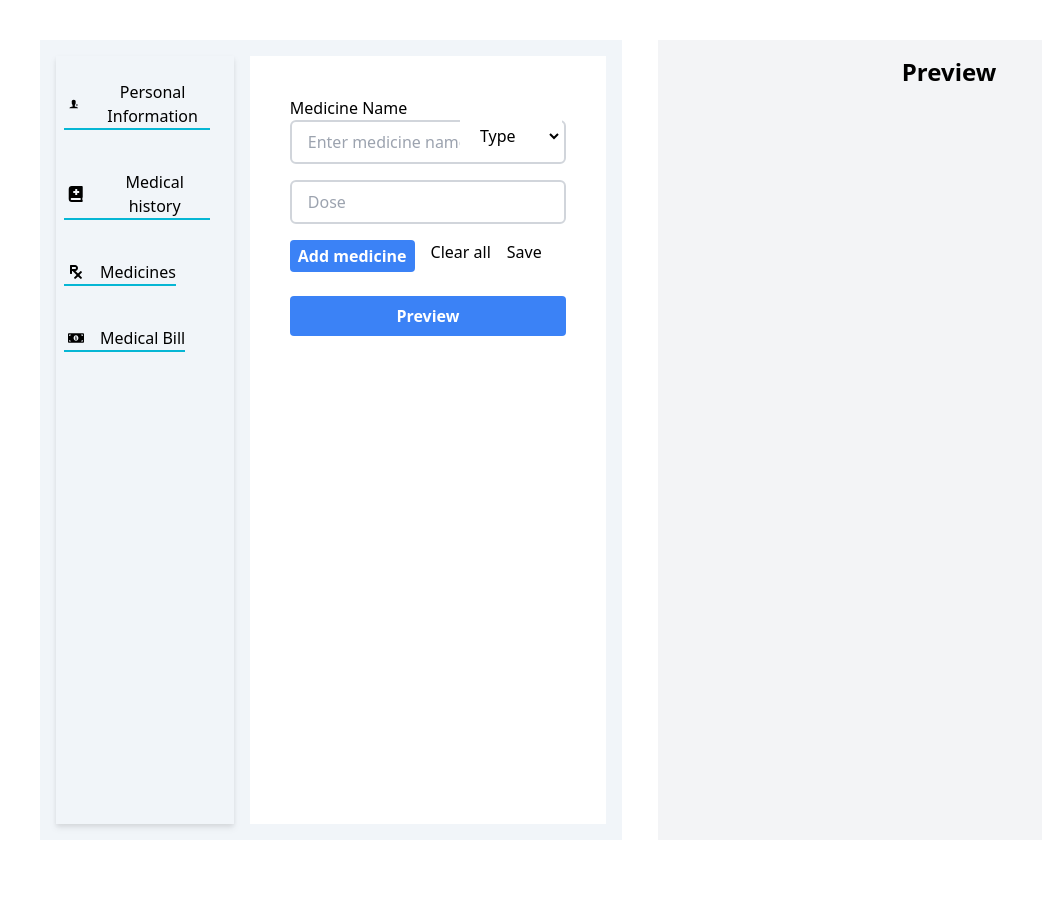
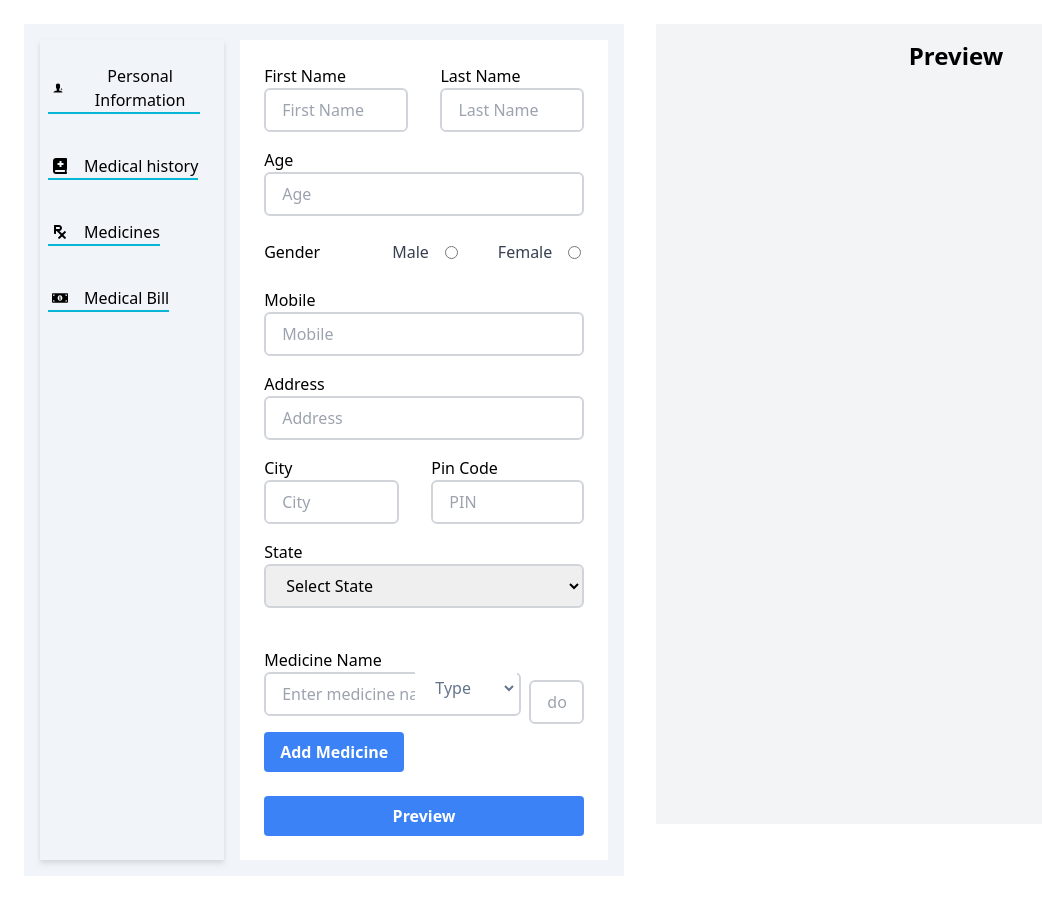
Before and after one commit to affu72/Medical-report, a React (Create React App) app: page / in a window 1280 px wide. Shown: the whole page, without its empty margins (0-1042 px from the left). Built offline with nearby package versions, Linux system fonts and the light colour scheme.

Commit message:
render form on tab click

```diff
--- a/src/App.tsx
+++ b/src/App.tsx
@@ -1,9 +1,8 @@
-import React from "react";
 import Pages from "./components/Pages";
 
 function App() {
   return (
-    <div className="">
+    <div>
       <Pages></Pages>
     </div>
   );
--- a/src/components/InputForms.tsx
+++ b/src/components/InputForms.tsx
@@ -4,36 +4,20 @@ import Input from "./MyComponents/Input";
 import PersonalInformation from "./PersonalInformation";
 import Medicines from "./Medicines";
 
-// interface IProp {
-//   inputs: InterfaceInputs;
-//   handleInputChange: (
-//     event: React.ChangeEvent<HTMLInputElement | HTMLTextAreaElement>
-//   ) => void;
-//   generateReport: (event: FormEvent<HTMLFormElement>) => void;
-// }
+interface IProp {
+  // inputs: InterfaceInputs;
+  inputs: [boolean, boolean, boolean, boolean];
+  // handleInputChange: (
+  //   event: React.ChangeEvent<HTMLInputElement | HTMLTextAreaElement>
+  // ) => void;
+  // generateReport: (event: FormEvent<HTMLFormElement>) => void;
+}
 
-function InputForms() {
-  // type SideBarTuples = [boolean, boolean, boolean, boolean];
-
-  // const sideBarTuples: SideBarTuples = [true, false, false, false];
-
-  // const [showForm, setShowForm] = useState<SideBarTuples>(sideBarTuples);
-
-  // const showFormHandler = (event: React.MouseEvent<HTMLButtonElement>) => {
-  //   setShowForm((prev) => {
-  //     const list = prev;
-
-  //     for (let i = 0; i < list.length; i++) list[i] = false;
-
-  //     list[+event.currentTarget.value] = true;
-
-  //     return list;
-  //   });
-  // };
-
+function InputForms(props: IProp) {
+  console.log(props.inputs);
   return (
-    <form className="bg-white flex flex-col gap-6 p-10 basis-2/3">
-      {/* <PersonalInformation></PersonalInformation> */}
+    <form className="bg-white flex flex-col gap-6 p-6 basis-2/3">
+      <PersonalInformation></PersonalInformation>
       <Medicines />
 
       <button
--- a/src/components/MainPage.tsx
+++ b/src/components/MainPage.tsx
@@ -4,17 +4,32 @@ import InputForms from "./InputForms";
 import { InterfaceInputs } from "../Modal/Interfaces";
 
 function MainPage() {
-  const showFormHandler = () => {
-    console.log("shown");
+  type SideBarTuples = [boolean, boolean, boolean, boolean];
+
+  const sideBarTuples: SideBarTuples = [true, false, false, false];
+
+  const [showForm, setShowForm] = useState<SideBarTuples>(sideBarTuples);
+
+  const showFormHandler = (event: React.MouseEvent<HTMLButtonElement>) => {
+    setShowForm((prev) => {
+      const list = prev;
+
+      for (let i = 0; i < list.length; i++) list[i] = false;
+
+      list[+event.currentTarget.value] = true;
+
+      return list;
+    });
   };
+
   return (
     <div className="w-1/2 flex gap-4 bg-slate-100 p-4">
       <SideNav onNavClick={showFormHandler} />
       <InputForms
-      // inputs={inputs}
-      // handleInputChange={handleInputChange}
-      // generateReport={generateReport}
-      // ontabClick =
+        // inputs={inputs}
+        // handleInputChange={handleInputChange}
+        // generateReport={generateReport}
+        inputs={showForm}
       ></InputForms>
     </div>
   );
--- a/src/components/Medicines.tsx
+++ b/src/components/Medicines.tsx
@@ -1,6 +1,7 @@
 import React, { useState } from "react";
 import Input from "./MyComponents/Input";
 import MedicineInput from "./MyComponents/MedicineInput";
+import Button from "./MyComponents/Button";
 
 export interface IMedicine {
   name: string;
@@ -48,39 +49,43 @@ const Medicines = () => {
   return (
     <div>
       {medicines.map((medicine, index) => (
-        <div key={index}>
+        <div key={index} className="flex items-center gap-2">
           <MedicineInput />
 
-          <div className="flex items-center gap-8">
-            <Input
-              type="text"
-              placeholder="Dose"
-              name="dose"
-              value={medicine.dose}
-              // onChange={(e) => handleInputChange(e, index)}
-            />
-          </div>
+          <input
+            type="text"
+            placeholder="dose"
+            className={`border-2 border-gray-300 py-2 px-4 rounded-md w-1/5 mt-6`}
+          />
 
           {medicines.length !== 1 && (
-            <span
-              className="remove-button button"
+            <Button
+              type="button"
+              value="x"
+              margin={6}
+              bgColor="red"
               // onClick={() => handleRemoveClick(index)}
-            >
-              Remove
-            </span>
+            />
           )}
         </div>
       ))}
 
       <div className="flex gap-4">
-        <span
-          className="bg-blue-500 hover:bg-blue-700 text-white font-bold py-1 px-2 rounded"
+        <Button
+          type="button"
+          value="Add Medicine"
+          bgColor="blue"
           onClick={addMedicine}
-        >
-          Add medicine
-        </span>
-        <span onClick={handleClearClick}>Clear all</span>
-        <span>Save</span>
+        />
+
+        <Button
+          type="button"
+          bgColor="yellow"
+          value="Clear All"
+          onClick={handleClearClick}
+        />
+
+        {/* <span>Save</span> */}
       </div>
     </div>
   );
--- /dev/null
+++ b/src/components/MyComponents/Button.tsx
@@ -0,0 +1,32 @@
+import React from "react";
+
+interface PropButton<T> {
+  value: string;
+  bgColor: string;
+  color?: string;
+  onClick?: () => void;
+  type?: T;
+  margin?: number;
+}
+
+type buttonType = "button" | "submit" | "reset";
+
+const Button: React.FC<PropButton<buttonType>> = ({
+  value,
+  bgColor,
+  type,
+  onClick,
+  margin = 0,
+}) => {
+  return (
+    <button
+      type={type}
+      className={`bg-${bgColor}-500 hover:bg-${bgColor}-700 text-white font-bold py-2 px-4 rounded mt-${margin}`}
+      onClick={onClick}
+    >
+      {value}
+    </button>
+  );
+};
+
+export default Button;
--- a/src/components/MyComponents/Input.tsx
+++ b/src/components/MyComponents/Input.tsx
@@ -1,4 +1,4 @@
-import React from "react";
+import React, { FC } from "react";
 
 interface InputProps {
   label?: string;
@@ -7,15 +7,21 @@ interface InputProps {
   type?: string;
   value?: string;
   id?: string;
+  basis?: number;
 }
 
-function Input({ label, type = "text", placeholder, name }: InputProps) {
+const Input: React.FC<InputProps> = ({
+  label,
+  type = "text",
+  placeholder,
+  name,
+  basis = "auto",
+}) => {
   return (
-    <div className="w-full mb-4">
+    <div className="mb-4">
       <label htmlFor="name">{label}</label>
-
       <input
-        className="border-2 border-gray-300 py-2 px-4 w-full rounded-md"
+        className={`border-2 border-gray-300 py-2 px-4 w-full rounded-md basis-${basis}`}
         type={type}
         name={name}
         id="name"
@@ -23,6 +29,6 @@ function Input({ label, type = "text", placeholder, name }: InputProps) {
       />
     </div>
   );
-}
+};
 
 export default Input;
--- a/src/components/MyComponents/MedicineInput.tsx
+++ b/src/components/MyComponents/MedicineInput.tsx
@@ -5,7 +5,7 @@ interface MedicineInputProps {
   label?: string;
 }
 
-const MedicineInput: React.FC<MedicineInputProps> = ({ label }) => {
+const MedicineInput: React.FC<MedicineInputProps> = () => {
   const [medicineType, setMedicineType] = useState("");
 
   return (
@@ -19,7 +19,7 @@ const MedicineInput: React.FC<MedicineInputProps> = ({ label }) => {
       />
       <select
         aria-label="Select medicine type"
-        className="absolute bottom-1 right-1 pl-4 py-2 bg-white h-12 border-l-0 border-gray-300 rounded-r-md pointer-events-auto"
+        className="absolute bottom-5 right-1 pl-4 py-2 bg-white h-12 border-l-0 border-gray-300 rounded-r-md pointer-events-auto text-slate-500"
         value={medicineType}
         onChange={(event) => setMedicineType(event.target.value)}
       >
--- a/src/components/Pages.tsx
+++ b/src/components/Pages.tsx
@@ -25,7 +25,7 @@ function Pages() {
   // };
 
   return (
-    <div className="flex justify-center p-10 gap-x-5">
+    <div className="flex justify-center p-6 gap-x-4">
       <MainPage></MainPage>
       <PreviewPage></PreviewPage>
     </div>
```
Also changed, not shown: public/index.html (+4 -4 lines).
